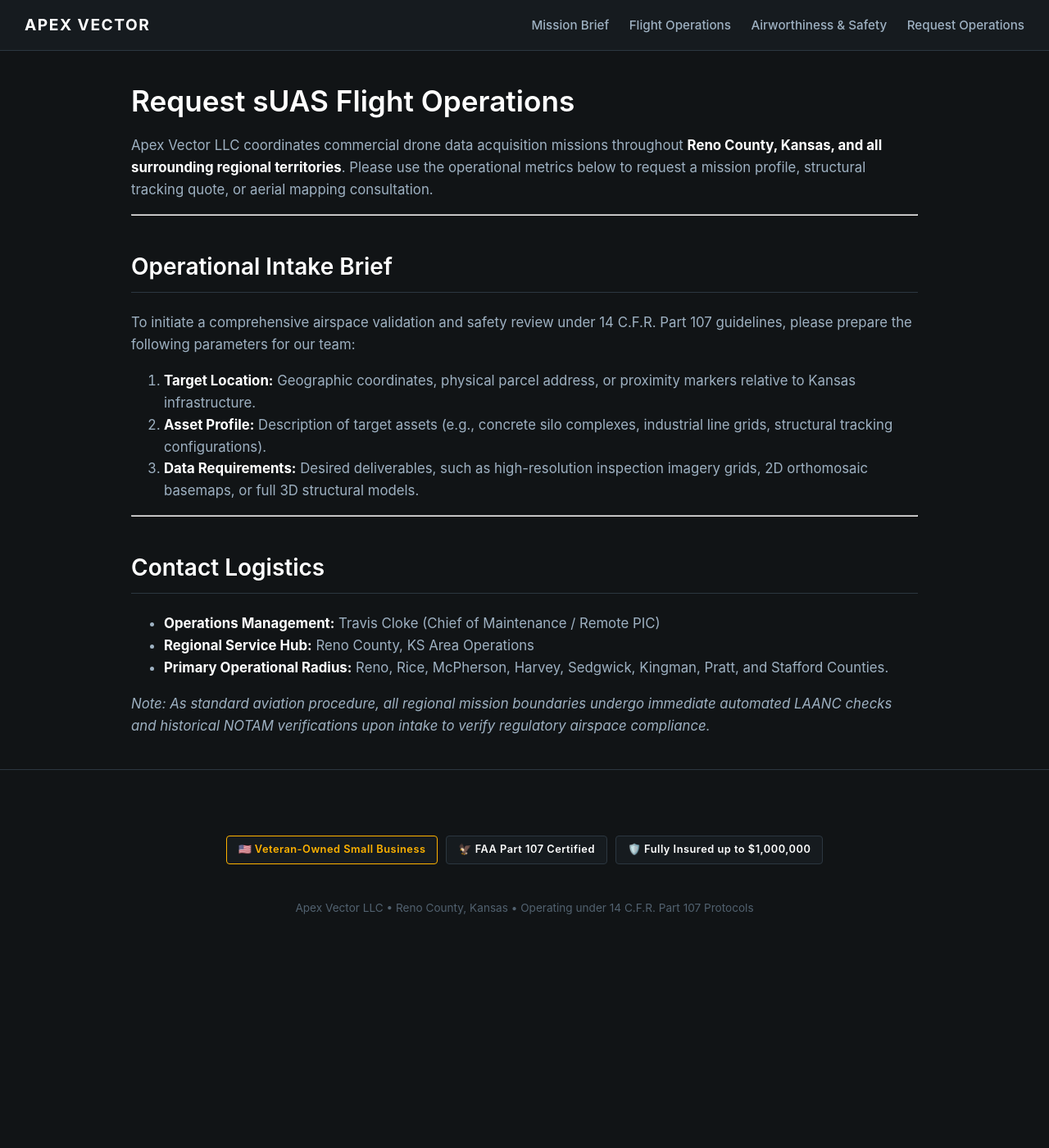
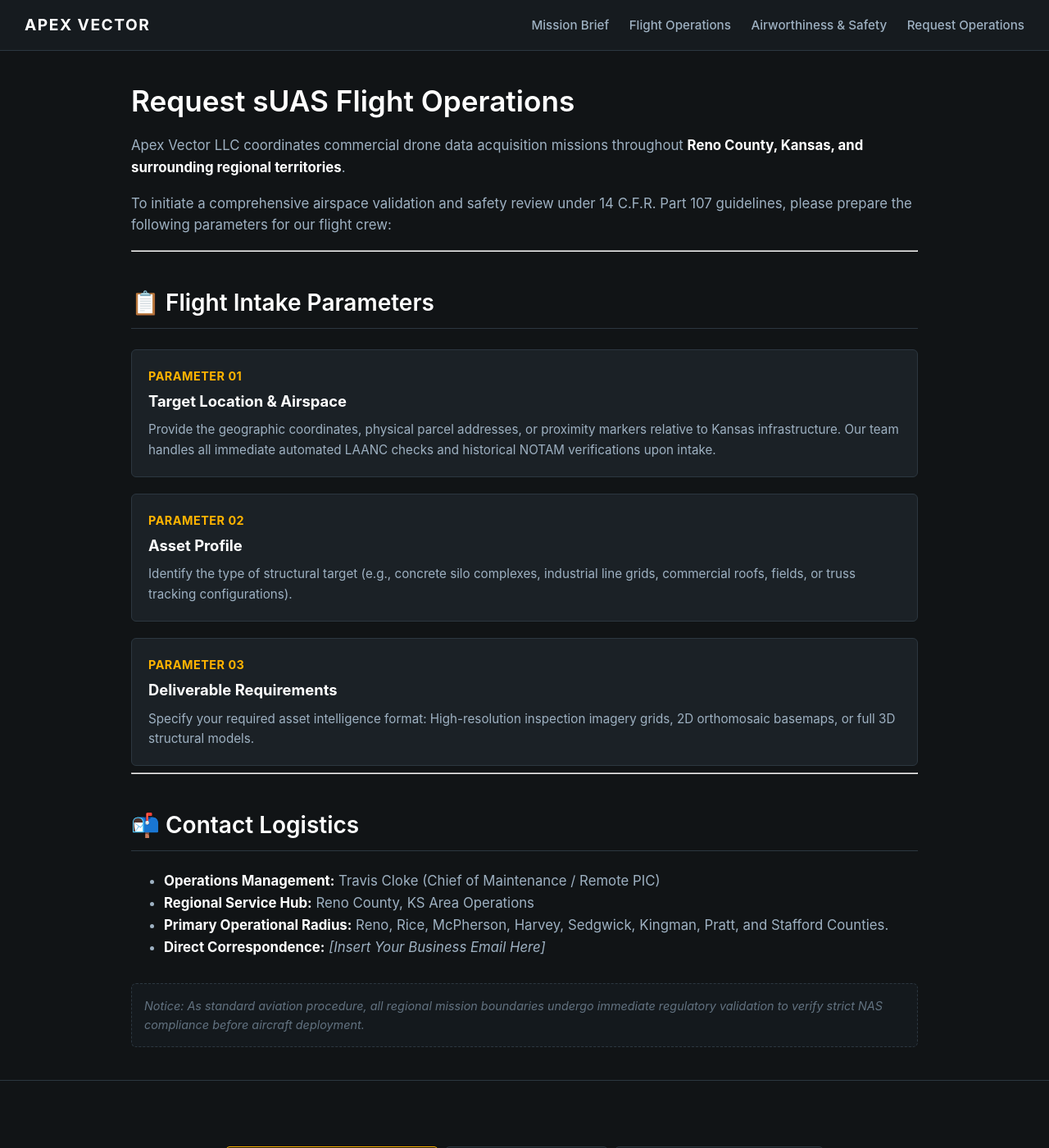
Before and after one commit to traviscloke126/traviscloke126.github.io, a Jekyll site: the page built from contact.md, in a window 1280 px wide and 1400 px high. Shown: the whole window at 82% size. Built offline with Jekyll 4.4.1, drawn with Linux system fonts in a browser that asks for light colours.

Commit message:
Revise flight intake parameters and contact logistics
Updated the contact.md file to improve clarity and organization of flight intake parameters and contact logistics.

```diff
--- a/contact.md
+++ b/contact.md
@@ -5,24 +5,41 @@ title: Request Operations
 
 # Request sUAS Flight Operations
 
-Apex Vector LLC coordinates commercial drone data acquisition missions throughout **Reno County, Kansas, and all surrounding regional territories**. Please use the operational metrics below to request a mission profile, structural tracking quote, or aerial mapping consultation.
+Apex Vector LLC coordinates commercial drone data acquisition missions throughout **Reno County, Kansas, and surrounding regional territories**.
+
+To initiate a comprehensive airspace validation and safety review under 14 C.F.R. Part 107 guidelines, please prepare the following parameters for our flight crew:
 
 ---
 
-## Operational Intake Brief
+## 📋 Flight Intake Parameters
 
-To initiate a comprehensive airspace validation and safety review under 14 C.F.R. Part 107 guidelines, please prepare the following parameters for our team:
-
-1. **Target Location:** Geographic coordinates, physical parcel address, or proximity markers relative to Kansas infrastructure.
-2. **Asset Profile:** Description of target assets (e.g., concrete silo complexes, industrial line grids, structural tracking configurations).
-3. **Data Requirements:** Desired deliverables, such as high-resolution inspection imagery grids, 2D orthomosaic basemaps, or full 3D structural models.
+<div style="display: grid; grid-template-columns: 1fr; gap: 20px; margin-top: 25px;">
+    <div style="background-color: #1B2126; border: 1px solid #2C3740; padding: 20px; border-radius: 6px;">
+        <span style="color: #FFB300; font-weight: 700; font-size: 0.9rem; text-transform: uppercase; letter-spacing: 0.5px; display: block; margin-bottom: 5px;">Parameter 01</span>
+        <strong style="color: #FFFFFF; font-size: 1.15rem; display: block; margin-bottom: 8px;">Target Location & Airspace</strong>
+        <p style="margin: 0; color: #9EB1C2; font-size: 0.95rem;">Provide the geographic coordinates, physical parcel addresses, or proximity markers relative to Kansas infrastructure. Our team handles all immediate automated LAANC checks and historical NOTAM verifications upon intake.</p>
+    </div>
+    <div style="background-color: #1B2126; border: 1px solid #2C3740; padding: 20px; border-radius: 6px;">
+        <span style="color: #FFB300; font-weight: 700; font-size: 0.9rem; text-transform: uppercase; letter-spacing: 0.5px; display: block; margin-bottom: 5px;">Parameter 02</span>
+        <strong style="color: #FFFFFF; font-size: 1.15rem; display: block; margin-bottom: 8px;">Asset Profile</strong>
+        <p style="margin: 0; color: #9EB1C2; font-size: 0.95rem;">Identify the type of structural target (e.g., concrete silo complexes, industrial line grids, commercial roofs, fields, or truss tracking configurations).</p>
+    </div>
+    <div style="background-color: #1B2126; border: 1px solid #2C3740; padding: 20px; border-radius: 6px;">
+        <span style="color: #FFB300; font-weight: 700; font-size: 0.9rem; text-transform: uppercase; letter-spacing: 0.5px; display: block; margin-bottom: 5px;">Parameter 03</span>
+        <strong style="color: #FFFFFF; font-size: 1.15rem; display: block; margin-bottom: 8px;">Deliverable Requirements</strong>
+        <p style="margin: 0; color: #9EB1C2; font-size: 0.95rem;">Specify your required asset intelligence format: High-resolution inspection imagery grids, 2D orthomosaic basemaps, or full 3D structural models.</p>
+    </div>
+</div>
 
 ---
 
-## Contact Logistics
+## 📬 Contact Logistics
 
 * **Operations Management:** Travis Cloke (Chief of Maintenance / Remote PIC)
 * **Regional Service Hub:** Reno County, KS Area Operations
 * **Primary Operational Radius:** Reno, Rice, McPherson, Harvey, Sedgwick, Kingman, Pratt, and Stafford Counties.
+* **Direct Correspondence:** *[Insert Your Business Email Here]*
 
-*Note: As standard aviation procedure, all regional mission boundaries undergo immediate automated LAANC checks and historical NOTAM verifications upon intake to verify regulatory airspace compliance.*
+<div style="background-color: #14191D; border: 1px dashed #2C3740; padding: 15px; border-radius: 6px; margin-top: 30px; font-size: 0.9rem; color: #627280; font-style: italic;">
+    Notice: As standard aviation procedure, all regional mission boundaries undergo immediate regulatory validation to verify strict NAS compliance before aircraft deployment.
+</div>
```
